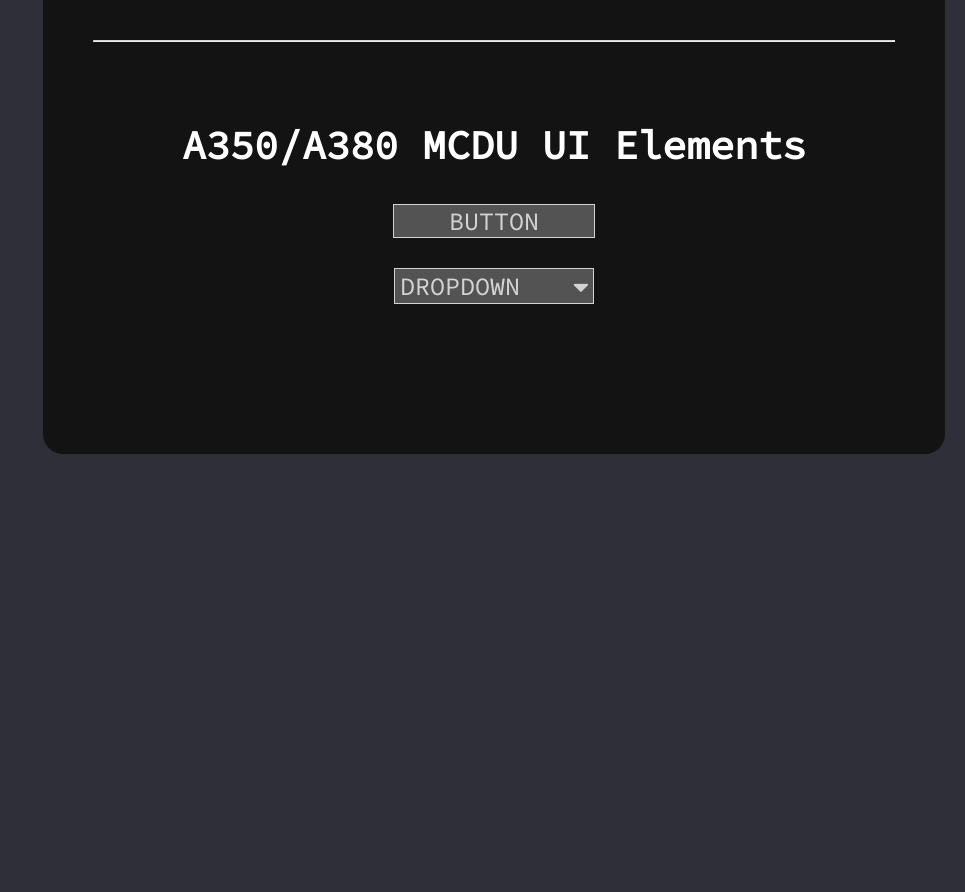
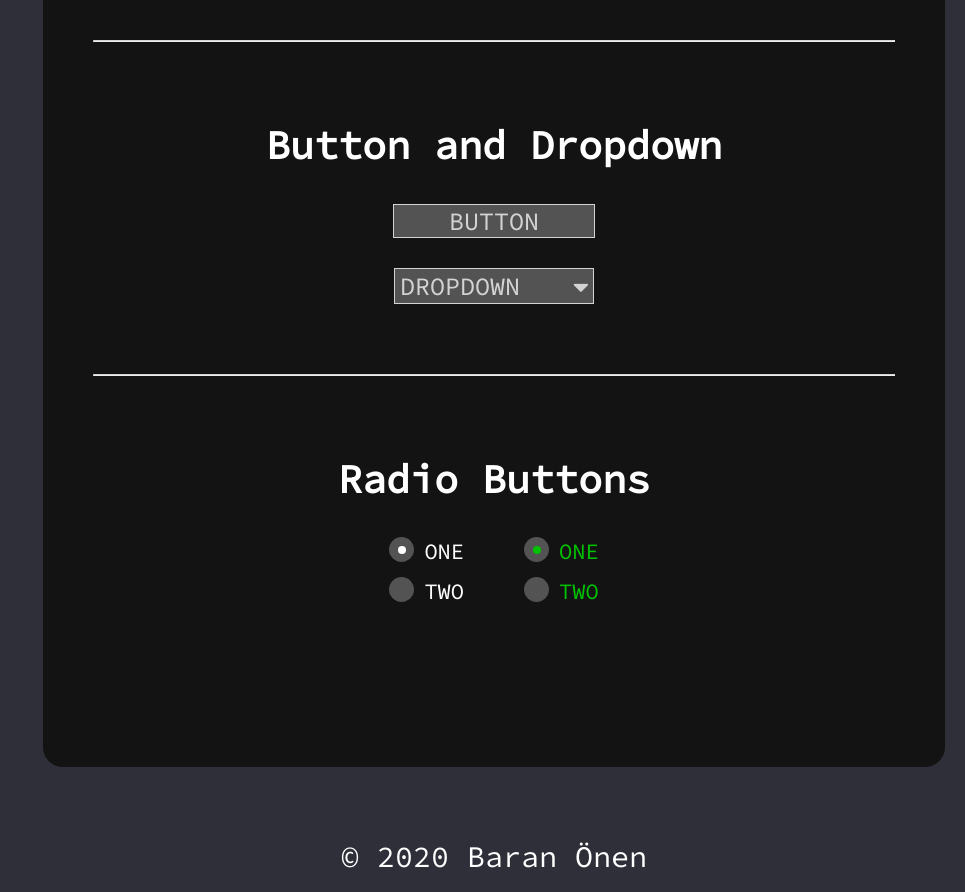
Before and after one commit to baranonen/ECAM.css, a plain HTML site: page index.html in a window 1280 px wide. Shown: the part 1860-2752 px from the top of the page, without its empty margins (315-1280 px from the left). Before the commit the page ends 2352 px from the top, so only its background shows below. Drawn offline with Linux system fonts and the light colour scheme.

Commit message:
Radio buttons added

```diff
--- a/ecam.css
+++ b/ecam.css
@@ -181,3 +181,67 @@
         </div>
     </div>
 */
+
+/*  Radio Button  */
+
+.radiodiv {
+  display: flex;
+  align-items: flex-start;
+  flex-direction: column;
+  margin-left: 30px;
+  margin-right: 30px;
+}
+
+.container {
+  display: block;
+  position: relative;
+  padding-left: 35px;
+  margin-bottom: 12px;
+  cursor: pointer;
+  font-size: 22px;
+  -webkit-user-select: none;
+  -moz-user-select: none;
+  -ms-user-select: none;
+  user-select: none;
+}
+
+.container input {
+  position: absolute;
+  opacity: 0;
+  cursor: pointer;
+}
+
+.checkmark {
+  position: absolute;
+  top: 0;
+  left: 0;
+  height: 25px;
+  width: 25px;
+  background-color: var(--gray);
+  border-radius: 50%;
+}
+
+.checkmark:after {
+  content: "";
+  position: absolute;
+  display: none;
+  width: 120%;
+  height: 120%;
+}
+
+.container input:checked ~ .checkmark:after {
+  display: block;
+}
+
+.container .checkmark:after {
+ 	top: 9px;
+	left: 9px;
+	width: 8px;
+	height: 8px;
+	border-radius: 50%;
+	background: white;
+}
+
+.container .checkmarkgreen:after {
+ background: var(--green);
+}
--- a/index.html
+++ b/index.html
@@ -21,12 +21,12 @@
 </header>
 
 <body>
-    <h2 class="text alert bigalert green">Introduction</h2>
+    <h2 class="text alert bigalert green">INTRODUCTION</h2>
     <p class="text">ECAM.css is a CSS framework that replicates the look of ECAM display elements found in modern Airbus planes.</p>
-    <h2 class="text alert bigalert amber">Usage</h2>
+    <h2 class="text alert bigalert amber">USAGE</h2>
     <p class="text">ECAM.css will be available via NPM, Yarn and a CDN.</p>
     <p class="text action">-For more info.........Refer to <a class="text action" href="#">README.md</a></p>
-    <h2 class="text alert bigalert red">Important Info</h2>
+    <h2 class="text alert bigalert red">IMPORTANT INFO</h2>
     <p class="text">ECAM.css has no width, height or layout properties. You need to manually adjust them.</p>
     <p class="text">There is no font packaged with this project but usage of Source Code Pro is recommended.</p>
 
@@ -60,7 +60,7 @@
 
         <hr class="ecamdivider">
 
-        <h2 class="text ecamheader">A350/A380 MCDU UI Elements</h2>
+        <h2 class="text ecamheader">Button and Dropdown</h2>
 
         <a class="button" href="#">BUTTON</a>
 
@@ -73,8 +73,45 @@
             </div>
         </div>
 
+        <hr class="ecamdivider">
+
+        <h2 class="text ecamheader">Radio Buttons</h2>
+
+        <div class="radios">
+
+        <div class="radiodiv">
+        <label class="container">ONE
+            <input type="radio" checked="checked" name="radio">
+            <span class="checkmark"></span>
+          </label>
+          <label class="container">TWO
+            <input type="radio" name="radio">
+            <span class="checkmark"></span>
+          </label>
+        </div>
+
+        <div class="radiodiv">
+            <label class="container green">ONE
+                <input type="radio" checked="checked" name="radiogreen">
+                <span class="checkmark checkmarkgreen"></span>
+              </label>
+              <label class="container green">TWO
+                <input type="radio" name="radiogreen">
+                <span class="checkmark checkmarkgreen"></span>
+              </label>
+            </div>
+
     </div>
+</div>
 
 </body>
 
+<footer>
+    <p>© 2020 Baran Önen</p>
+    <div>
+        <a href="https://github.com/baranonen/ECAM.css"><i class="icon fa fa-github fa-3x" aria-hidden="true"></i></a>
+        <a href="https://github.com/baranonen/ECAM.css/fork"><i class="icon fa fa-code-fork fa-3x" aria-hidden="true"></i></a>
+    </div>
+</footer>
+
 </html>
--- a/website.css
+++ b/website.css
@@ -10,6 +10,18 @@
 header {
     display: flex;
     justify-content: space-between;
+}
+
+footer {
+    display: flex;
+    flex-direction: column;
+    align-items: center;
+}
+
+footer p {
+    font-size: 30px;
+    margin-top: 70px;
+    margin-bottom: 20px;
 }
 
 .headerrightdiv {
@@ -70,3 +82,14 @@
 .dropdownbutton {
     margin-top: 30px;
 }
+
+.radios {
+    display: flex;
+    flex-direction: row;
+}
+
+.icon {
+    color: white;
+    margin-left: 15px;
+    margin-right: 15px;
+}
```
